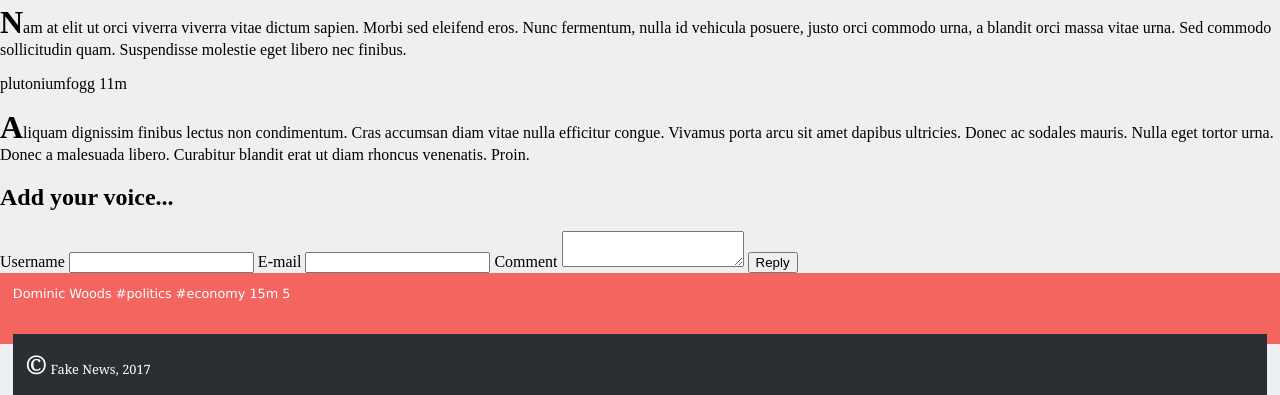
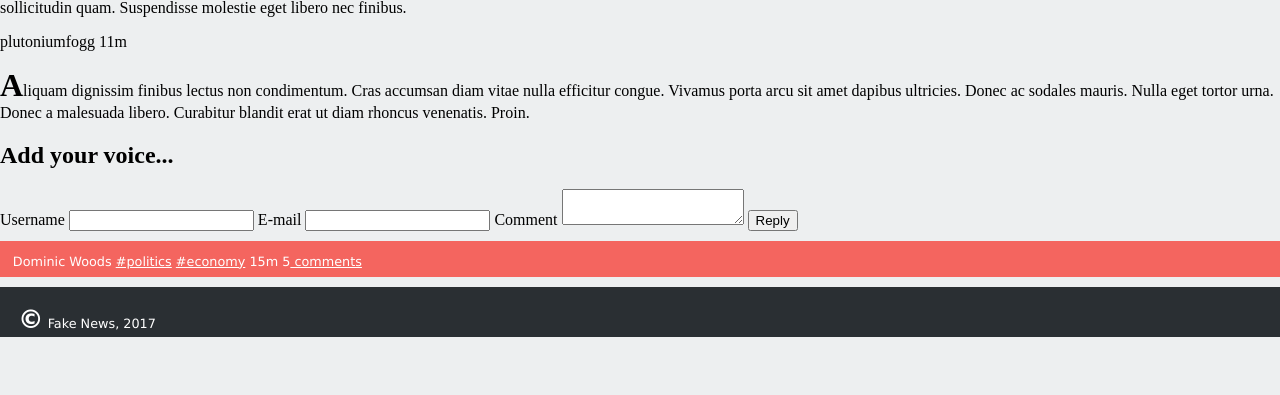
Before and after one commit to bgarrido7/feup-ltw, a PHP site: page /item.html in a window 1280 px wide. Shown: the part 2192-2587 px from the top of the page. After the commit the page ends 2529 px from the top, so only its background shows below. Run offline with PHP 8.4, Linux system fonts and the light colour scheme.

Commit message:
css todo bonito done, nao fiz responsive mode

```diff
--- a/aula2_css/index.html
+++ b/aula2_css/index.html
@@ -109,6 +109,7 @@ Suspendisse potenti. Nullam lacinia dictum massa sed sagittis. Sed id ultrices l
           <a class="comments" href="item.html#comments">5</a>
         </footer>
       </article>
+
     </section>
     <footer>
       <p>&copy; Fake News, 2017</p>
--- a/aula2_css/style.css
+++ b/aula2_css/style.css
@@ -6,9 +6,10 @@ body{
 
 }
 
-#menu input, #menu label{
-    visibility: collapse;
+#menu input{
+    display: none;
 }
+
 header{
     background-color: #046DD5;
     border-bottom-style: solid;
@@ -19,6 +20,7 @@ header{
     font-family: Verdana, Geneva, Tahoma, sans-serif;
     font-size: 80%;
     line-height: 0.5;
+
 }
 
 img{
@@ -46,8 +48,11 @@ header h2{
     line-height: 0.8;
 }
 
+
+
 #related{
     background-color: #2A2F33;
+    margin-bottom: 10px;
     font-family: verdana;
     color:white;
     padding-top: 15px;
@@ -95,6 +100,12 @@ a:link, a:active, a:visited{
     list-style-type: none;
     line-height: 3.5;
     font-weight: bold;
+
+}
+
+nav > ul{
+    padding:0;
+    margin:0 auto;
 }
 
 /*-----------linhas com diferentes cores na lista-------*/
@@ -133,16 +144,43 @@ p:first-letter{
 footer{
     background-color: #F4655F;
     color: white;
+    margin-bottom:10px;
+    margin-top:10px;
     font-family: Verdana;
     padding:1em;
     height: 10px;
-    font-size:80%
+    font-size:80%;
+    width:100%;
 }
 
-footer p{
+.comments:after{
+    content: " comments";
+    text-decoration: underline;
+
+}
+.tags:before {
+   content: " ";
+}
+
+.tags a{
+    text-decoration: underline;
+
+   }
+.comments{
+    text-decoration: underline;
+}
+
+
+body > :last-child{
     background-color: #2A2F33;
     color: white;
-    font-family: Georgia;
-    padding:1em;
-
+    margin-bottom:10px;
+    margin-top:10px;
+    font-family: Verdana;
+    padding:20px;
+    height: 10px;
+    font-size:80%;
+    width:99%;
+    line-height: 0;
+    margin-left:-2px;
 }
```
